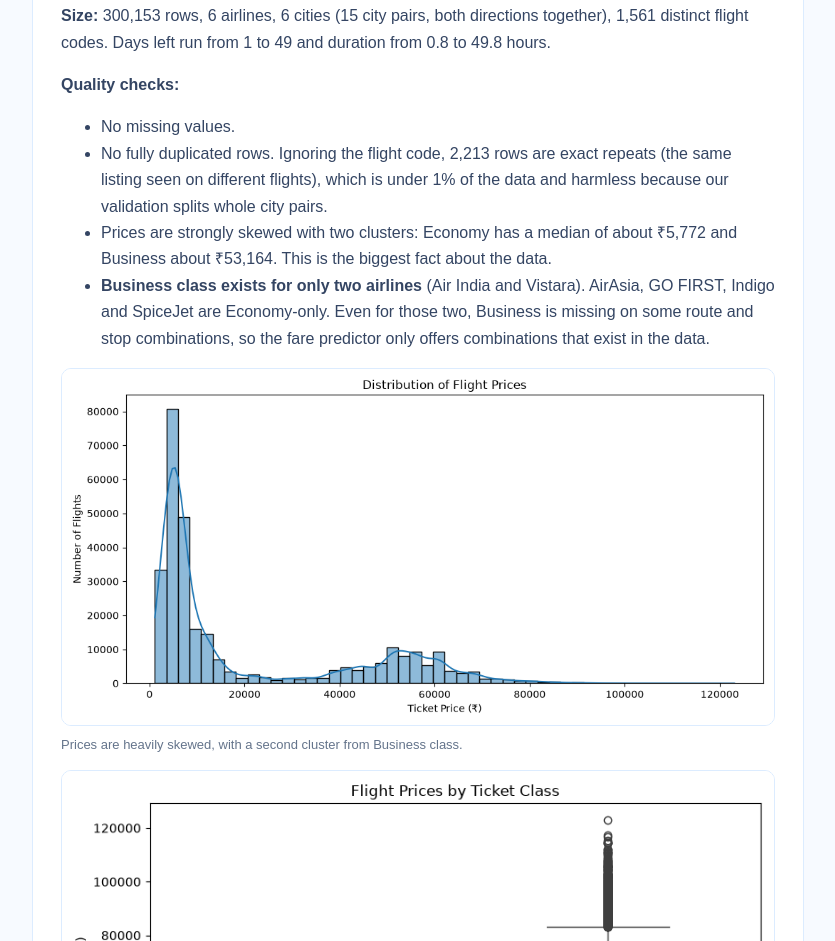
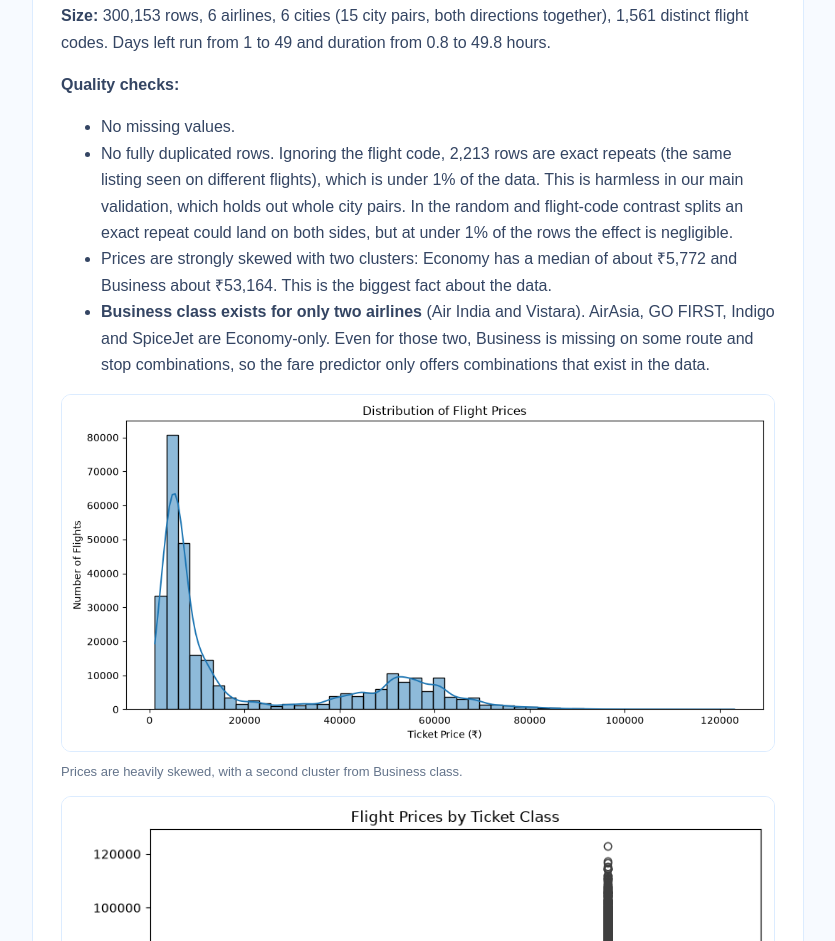
Before and after one commit to pellurusaranya-byte/Flight-fare-prediction, a plain HTML site: page docs/index.html in a window 1280 px wide. Shown: the part 1460-2401 px from the top of the page, without its empty margins (222-1057 px from the left). Drawn offline with Linux system fonts and the light colour scheme.

Commit message:
Update index.html

```diff
--- a/docs/index.html
+++ b/docs/index.html
@@ -88,7 +88,7 @@ td small{color:var(--muted)}
 <p><b>Quality checks:</b></p>
 <ul>
 <li>No missing values.</li>
-<li>No fully duplicated rows. Ignoring the flight code, 2,213 rows are exact repeats (the same listing seen on different flights), which is under 1% of the data and harmless because our validation splits whole city pairs.</li>
+<li>No fully duplicated rows. Ignoring the flight code, 2,213 rows are exact repeats (the same listing seen on different flights), which is under 1% of the data. This is harmless in our main validation, which holds out whole city pairs. In the random and flight-code contrast splits an exact repeat could land on both sides, but at under 1% of the rows the effect is negligible.</li>
 <li>Prices are strongly skewed with two clusters: Economy has a median of about ₹5,772 and Business about ₹53,164. This is the biggest fact about the data.</li>
 <li><b>Business class exists for only two airlines</b> (Air India and Vistara). AirAsia, GO FIRST, Indigo and SpiceJet are Economy-only. Even for those two, Business is missing on some route and stop combinations, so the fare predictor only offers combinations that exist in the data.</li>
 </ul>
```
